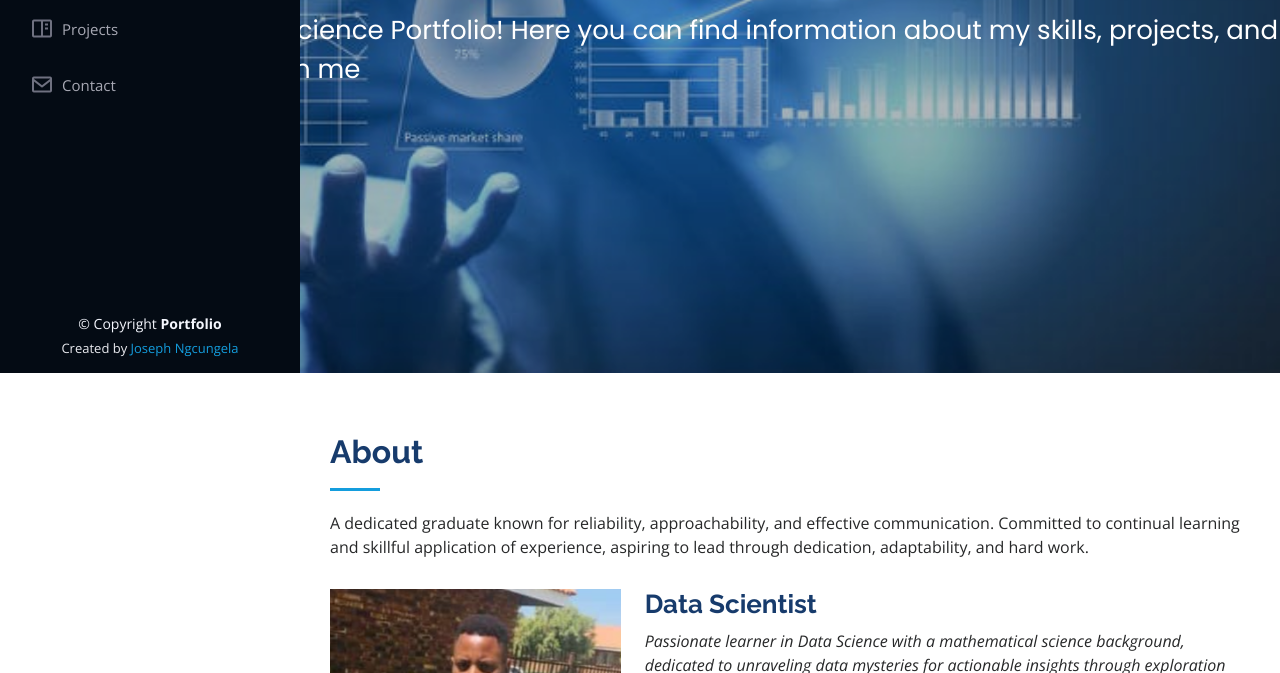
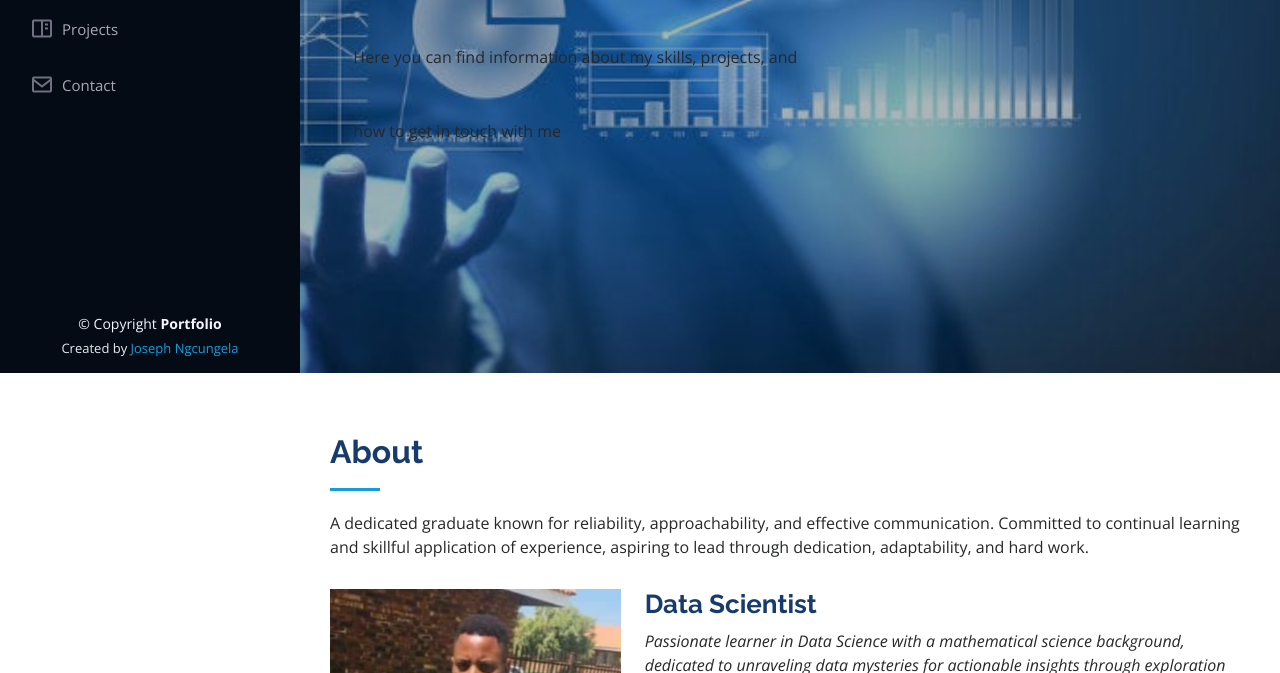
Before and after one commit to Joseph19960924/ngcungela-portfolio2.io, a plain HTML site: page index.html in a window 1280 px wide. Shown: the part 427-1100 px from the top of the page. Drawn offline with nearby package versions, Linux system fonts and the light colour scheme.

Commit message:
Update index.html

```diff
--- a/index.html
+++ b/index.html
@@ -73,7 +73,9 @@
       <p><span class="typed" data-typed-items="Data Scientist, Data Analyst"></span></p>
        <div class="section-title">
           <h2>About</h2>
-          <p>Welcome to my Data Science Portfolio! Here you can find information about my skills, projects, and how to get in touch with me</p>
+          <p>Welcome to my Data Science Portfolio!<p>
+             </p> Here you can find information about my skills, projects, and<p>
+             </p> how to get in touch with me</p>
         </div>
     </div>
   </section><!-- End Hero -->
```
